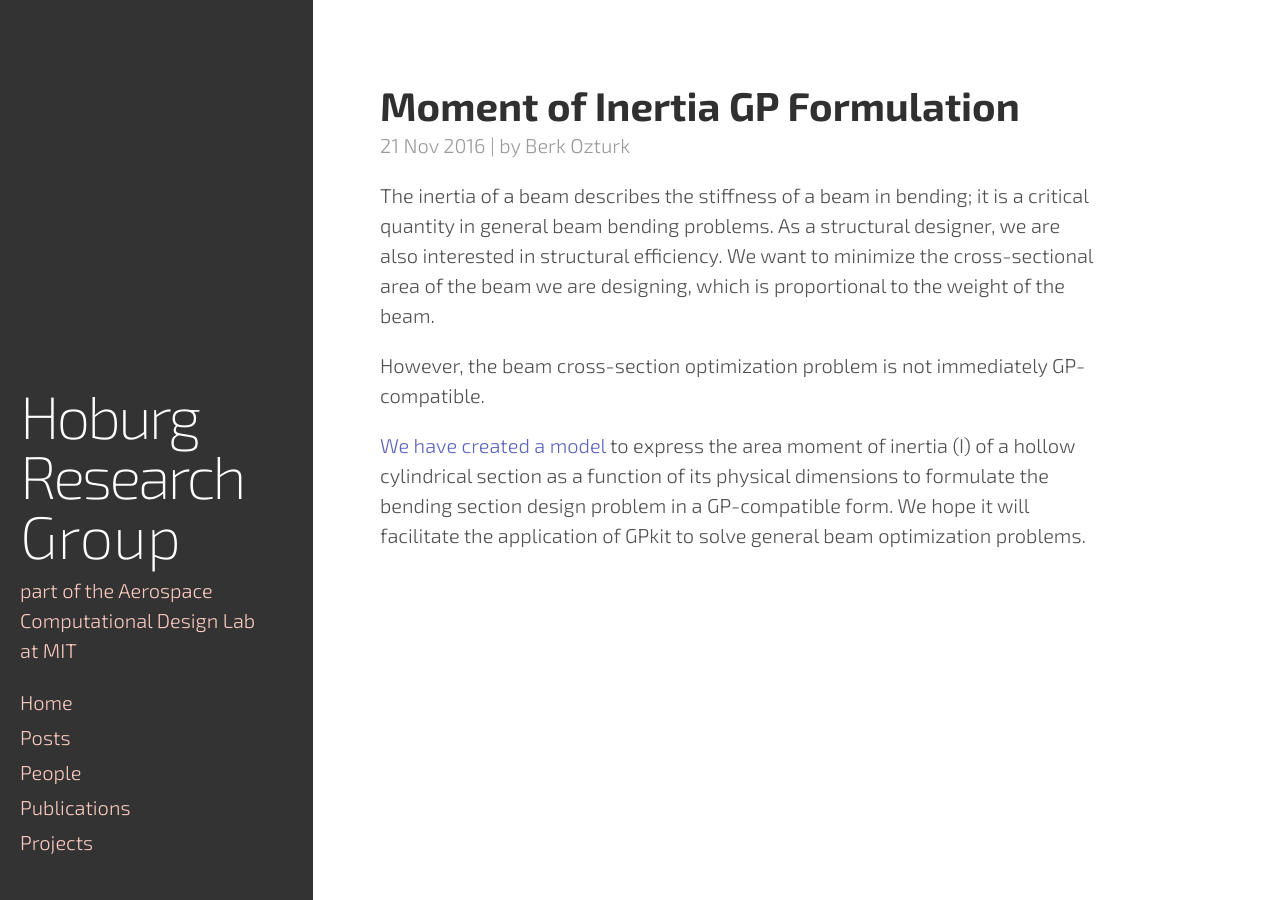
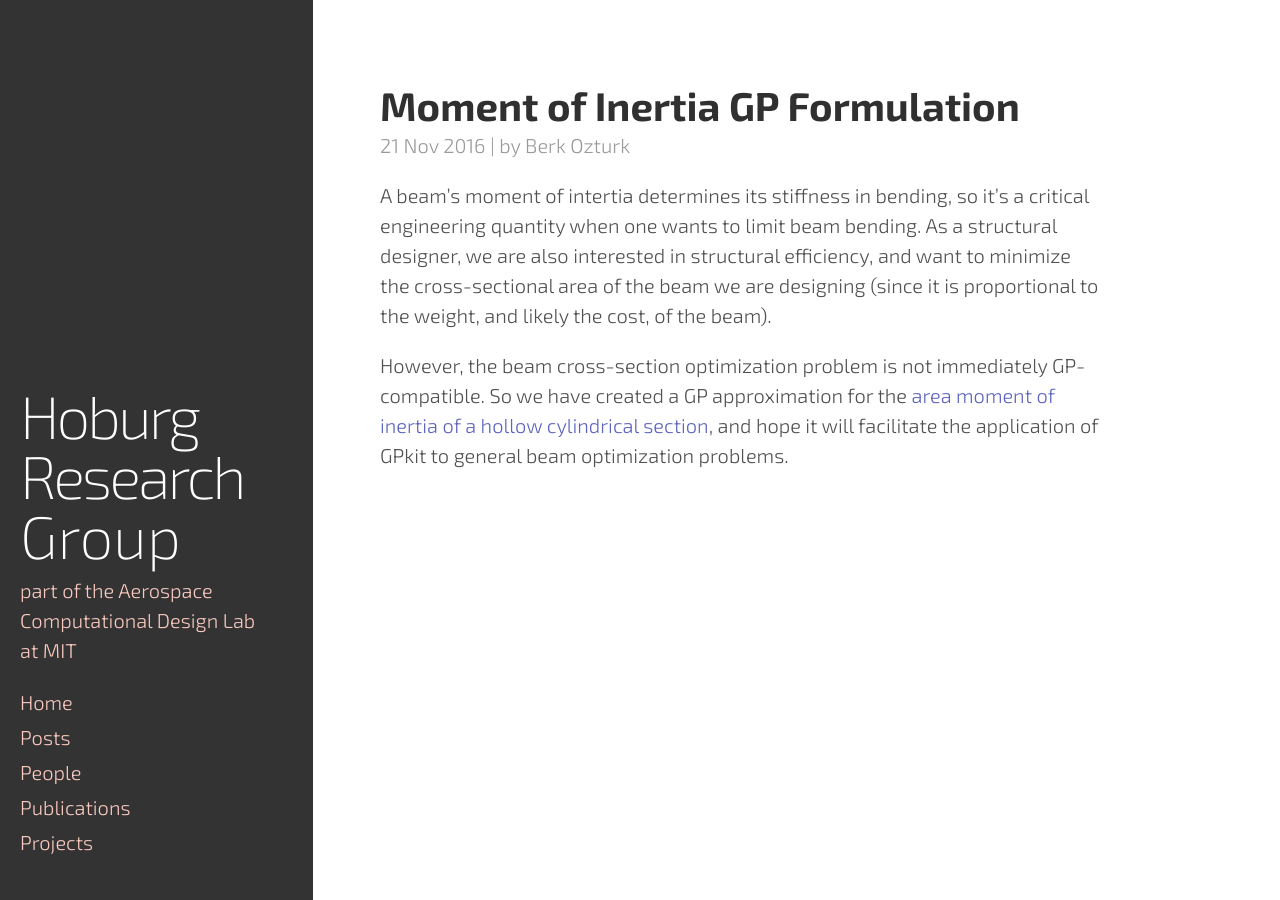
Before and after one commit to convexengineering/convexengineering.github.io, a Jekyll site: the page built from _posts/GPModeling/2016-11-21-Beam-Bending.md, in a window 1280 px wide. Built offline with Jekyll 4.4.1, drawn with Linux system fonts in a browser that asks for light colours.

Commit message:
Update 2016-11-21-Beam-Bending.md

```diff
--- a/_posts/GPModeling/2016-11-21-Beam-Bending.md
+++ b/_posts/GPModeling/2016-11-21-Beam-Bending.md
@@ -4,8 +4,6 @@ title: Moment of Inertia GP Formulation
 author: bozturk
 ---
 
-The inertia of a beam describes the stiffness of a beam in bending; it is a critical quantity in general beam bending problems. As a structural designer, we are also interested in structural efficiency. We want to minimize the cross-sectional area of the beam we are designing, which is proportional to the weight of the beam.
+A beam's moment of intertia determines its stiffness in bending, so it's a critical engineering quantity when one wants to limit beam bending. As a structural designer, we are also interested in structural efficiency, and want to minimize the cross-sectional area of the beam we are designing (since it is proportional to the weight, and likely the cost, of the beam).
 
-However, the beam cross-section optimization problem is not immediately GP-compatible.
-
-[We have created a model](https://github.com/hoburg/gpkit-models/tree/master/gpkitmodels/moi) to express the area moment of inertia (I) of a hollow cylindrical section as a function of its physical dimensions to formulate the bending section design problem in a GP-compatible form. We hope it will facilitate the application of GPkit to solve general beam optimization problems.
+However, the beam cross-section optimization problem is not immediately GP-compatible. So we have created a GP approximation for the [area moment of inertia of a hollow cylindrical section](https://github.com/hoburg/gpkit-models/tree/master/gpkitmodels/moi), and hope it will facilitate the application of GPkit to general beam optimization problems.
```
